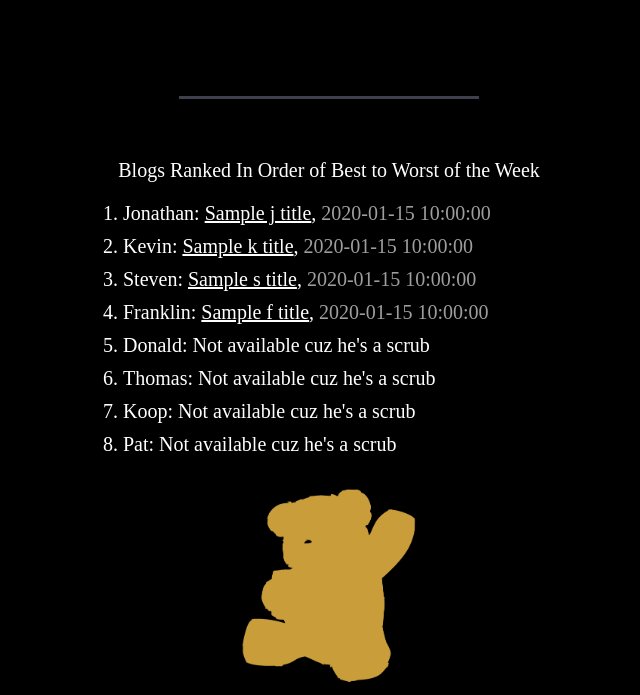
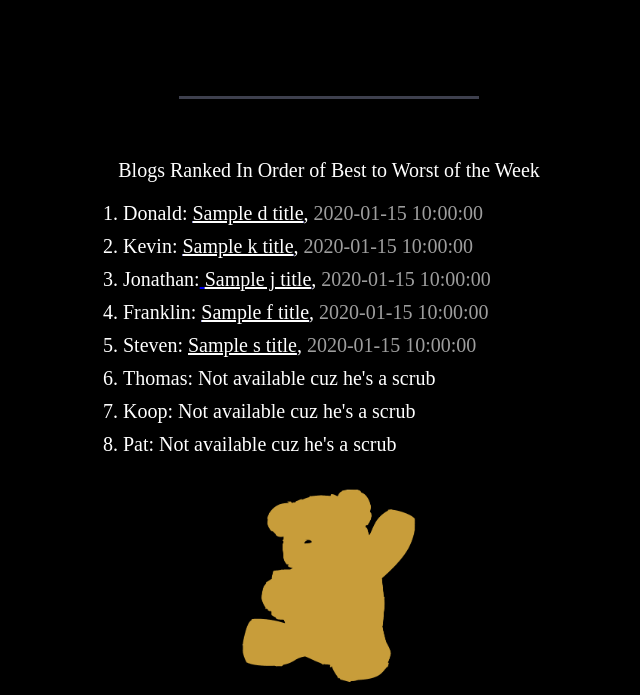
Before and after one commit to kevinhuangtan/consortium, a Flask app: template templates/consortium.html in a window 1280 px wide. Shown: the part 554-1249 px from the top of the page, without its empty margins (311-951 px from the left). Run offline with Flask 2, Linux system fonts and the light colour scheme; the template is opened without the code that fills it: most values are stand-ins (such as "Sample title", 1, 10 or a date in 2020); some libraries are stand-ins or nearby versions; some web fonts are replaced.

Commit message:
donald added

```diff
--- a/main.py
+++ b/main.py
@@ -8,14 +8,25 @@ app.debug = True
 @app.route('/')
 def hello_world():
 
+
+	#Donald
+	req = urllib2.Request('http://donaldwoodson.tumblr.com', headers={'User-Agent' : "Magic Browser"})
+	con = urllib2.urlopen( req )
+	soup=BeautifulSoup(con.read())
+	d_title = soup.findAll('h2')[0].a.string
+	d_title = d_title[2:]
+	d_date = soup.findAll("div", { "class" : "column left" })[1].a.string
+	# print d_title
+	print d_date
+
 	# steven
 	req = urllib2.Request('https://kangexpress.wordpress.com', headers={'User-Agent' : "Magic Browser"})
 	con = urllib2.urlopen( req )
 	soup=BeautifulSoup(con.read())
 	s_title = soup.findAll('h1')[1].a.string
 	s_date = soup.time.string
-	print s_title
-	print s_date
+	# print s_title
+	# print s_date
 
 	# frank
 	req = urllib2.Request('http://www.frankjwu.com', headers={'User-Agent' : "Magic Browser"})
@@ -48,7 +59,7 @@ def hello_world():
 	# print kt_date
 
 
-	return render_template('consortium.html', f_title = f_title, f_date = f_date, j_title = j_title, j_date =j_date, k_title =k_title, k_date = k_date, s_title=s_title, s_date=s_date)
+	return render_template('consortium.html', f_title = f_title, f_date = f_date, j_title = j_title, j_date =j_date, k_title =k_title, k_date = k_date, s_title=s_title, s_date=s_date, d_title = d_title, d_date = d_date)
 
 if __name__ == '__main__':
     app.run()
--- a/templates/consortium.html
+++ b/templates/consortium.html
@@ -28,7 +28,7 @@
 		}
 
 
-		$('.main').delay(2000).fadeOut(500);
+		$('.main').delay(500).fadeOut(100);
 		var j = 0;
 		$(window).scroll(function(){
 
@@ -63,7 +63,7 @@
 <a href="https://kangexpress.wordpress.com"> <div class="person stevie"><p class="name">Stevie</p></div></a>
 <div class="person koop"><p class="name">KOOP</p></div>
 
-<div class="person donnie"><p class="name">DONNIE</p></div>
+<a href="http://donaldwoodson.tumblr.com"><div class="person donnie"><p class="name">DONNIE</p></div></a>
 <div class="person yarboff"><p class="name">Thomas Yarboff</p></div>
 <a href="http://www.frankjwu.com"><div class="person franklin"><p class="name">Franklin</p></div></a>
 <div class="person pat"><p class="name">The CEID Blog</p></div>
@@ -73,14 +73,19 @@
 <p style="margin-top: 3em;">Blogs Ranked In Order of Best to Worst of the Week</p>
 <div class="recent-blogs">
 	<ol>
-		<li class="blog">Jonathan: <span class="blog-name">{{j_title}}</span>, <span class="date">{{j_date}}</span></li>
-	<li class="blog">Kevin: <span class="blog-name">{{k_title}}</span>, <span class="date">{{k_date}}</span></li>
 
-	<li class="blog">Steven: <span class="blog-name">{{s_title}}</span>, <span class="date">{{s_date}}</span></li>
+	<li class="blog">Donald: <a href="http://donaldwoodson.tumblr.com"> <span class="blog-name">{{d_title}}</span></a>, <span class="date">{{d_date}}</span></li>
 
-	<li class="blog">Franklin: <span class="blog-name">{{f_title}}</span>, <span class="date">{{f_date}}</span></li>
+	<li class="blog">Kevin: <a href="http://www.ktizzel.com/blog"><span class="blog-name">{{k_title}}</span></a>, <span class="date">{{k_date}}</span></li>
 
-	<li class="blog">Donald: Not available cuz he's a scrub</li>
+	<li class="blog">Jonathan:<a href="http://jchang.me/posts.html"> <span class="blog-name">{{j_title}}</span></a>, <span class="date">{{j_date}}</span></li>
+
+
+	<li class="blog">Franklin: <a href="http://www.frankjwu.com"> <span class="blog-name">{{f_title}}</span></a>, <span class="date">{{f_date}}</span></li>
+
+	<li class="blog">Steven: <a href="https://kangexpress.wordpress.com"><span class="blog-name">{{s_title}}</span></a>, <span class="date">{{s_date}}</span></li>
+
+
 	<li class="blog">Thomas: Not available cuz he's a scrub</li>
 	<li class="blog">Koop: Not available cuz he's a scrub</li>
 	<li class="blog">Pat: Not available cuz he's a scrub</li>
```
Also changed, not shown: 1 other file.
